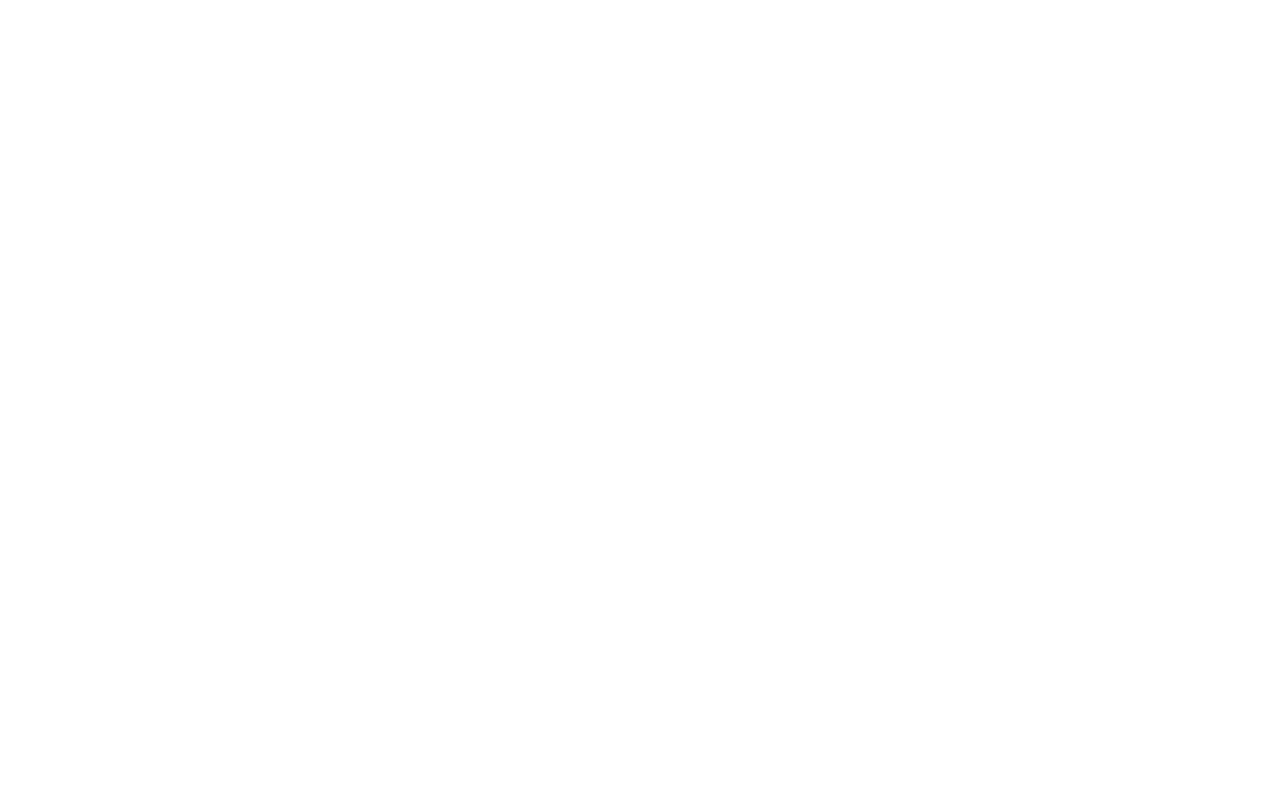
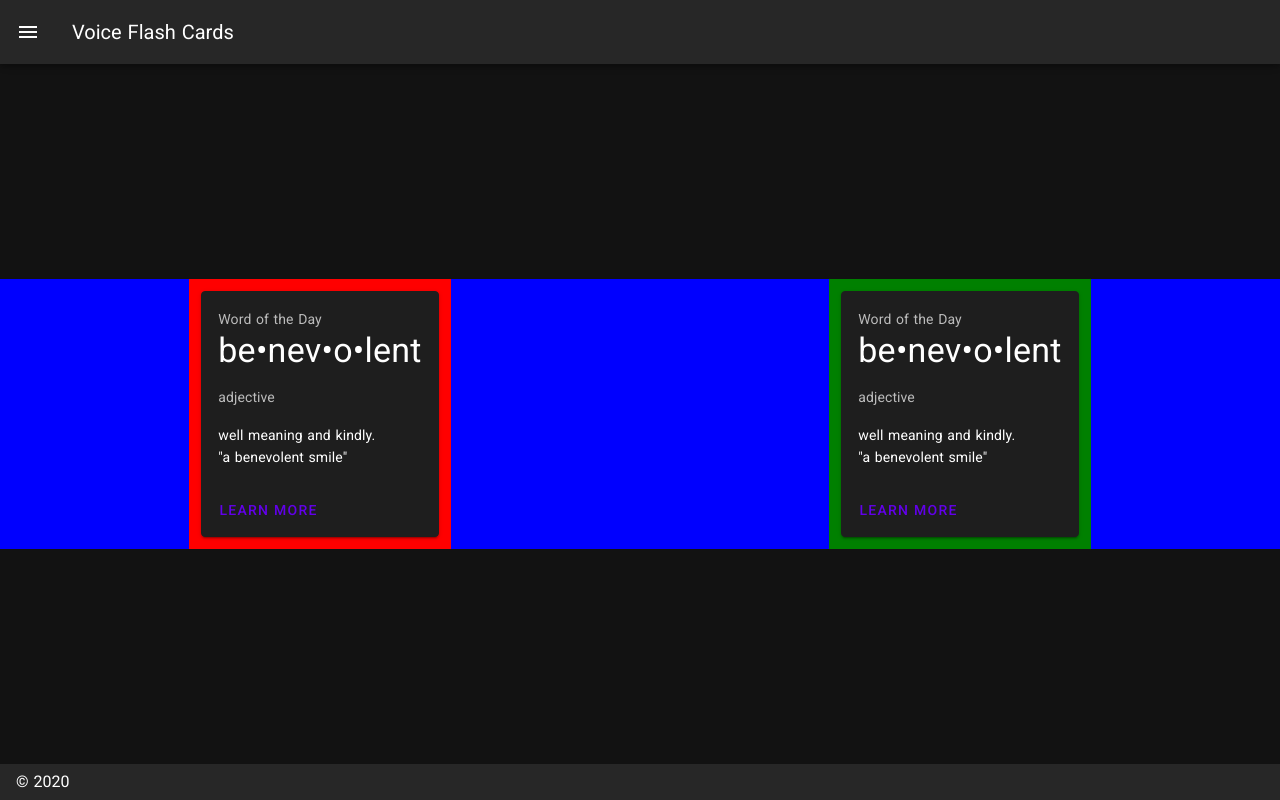
Before and after one commit to CodyBontecou/nuxtjs_web_speech, a Nuxt app: page /v in a window 1280 px wide. Before the commit this address had no page. Built offline with nearby package versions, Linux system fonts and the light colour scheme.

Commit message:
Began recreating flashcard section in vuetify

```diff
--- /dev/null
+++ b/pages/v.vue
@@ -0,0 +1,83 @@
+<template>
+  <v-container fluid class="fill-height">
+    <v-row align="center"
+           justify="around"
+           style="background-color: blue;"
+    >
+      <v-col class="shrink" style="background-color: red;">
+        <v-card
+          class="mx-auto"
+          max-width="344"
+        >
+          <v-card-text>
+            <div>Word of the Day</div>
+            <p class="display-1 text--primary">
+              be•nev•o•lent
+            </p>
+            <p>adjective</p>
+            <div class="text--primary">
+              well meaning and kindly.<br>
+              "a benevolent smile"
+            </div>
+          </v-card-text>
+          <v-card-actions>
+            <v-btn
+              text
+              color="deep-purple accent-4"
+            >
+              Learn More
+            </v-btn>
+          </v-card-actions>
+        </v-card>
+      </v-col>
+      <v-col class="shrink" style="background-color: green;">
+        <v-card
+          class="mx-auto"
+          max-width="344"
+        >
+          <v-card-text>
+            <div>Word of the Day</div>
+            <p class="display-1 text--primary">
+              be•nev•o•lent
+            </p>
+            <p>adjective</p>
+            <div class="text--primary">
+              well meaning and kindly.<br>
+              "a benevolent smile"
+            </div>
+          </v-card-text>
+          <v-card-actions>
+            <v-btn
+              text
+              color="deep-purple accent-4"
+            >
+              Learn More
+            </v-btn>
+          </v-card-actions>
+        </v-card>
+      </v-col>
+    </v-row>
+  </v-container>
+</template>
+
+<script>
+  import {mapGetters} from 'vuex'
+
+  export default {
+    layout: 'vuetify',
+    computed: {
+      ...mapGetters([]),
+      drawer: {
+        get() {
+          return this.$store.state.drawer
+        },
+        set(boolean) {
+          this.$store.commit('setDrawer', boolean)
+        }
+      }
+    },
+    created() {
+      this.$vuetify.theme.dark = true
+    },
+  }
+</script>
```
